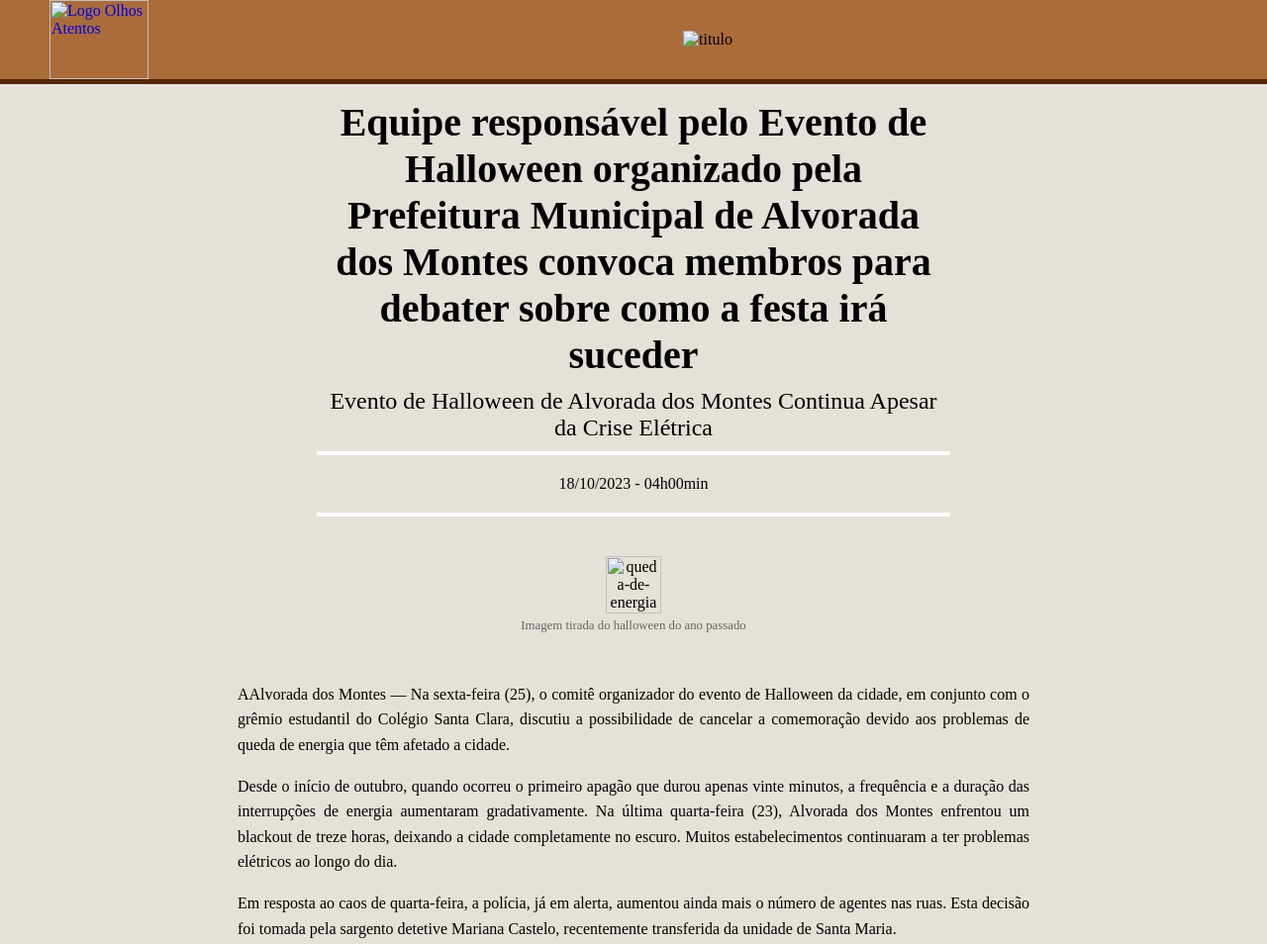
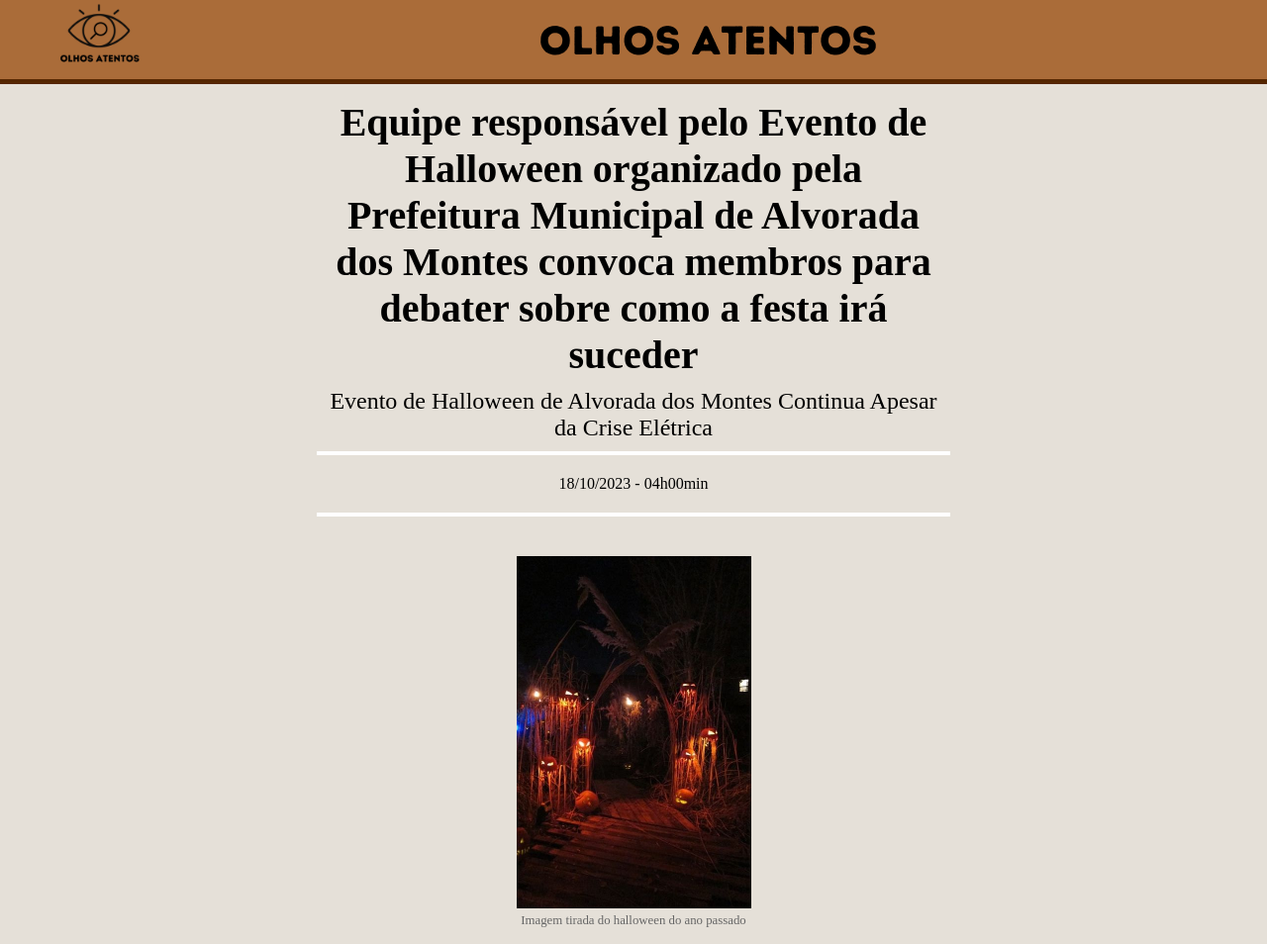
Before and after one commit to Renanoo2606/falha, a plain HTML site: page 25-10.html in a window 1280 px wide. Shown: the top 954 px of the page at 99% size. Drawn offline with Linux system fonts and the light colour scheme.

Commit message:
Update 25-10.html

```diff
--- a/25-10.html
+++ b/25-10.html
@@ -9,10 +9,10 @@
     <body>
         <header>
             <div id="logodiv">
-                <a href="index.html"><img id="logo" src="img/Olhos Atentos.png" alt="Logo Olhos Atentos"/></a>
+                <a href="index.html"><img id="logo" src="Olhos Atentos.png" alt="Logo Olhos Atentos"/></a>
             </div>
             <div id="central">
-                <img id="olhosatentos" src="img/Inserir um título.png" alt="titulo"/>
+                <img id="olhosatentos" src="Inserir um título.png" alt="titulo"/>
             </div>
         </header>
         <section id="titulo" class="titulo">
@@ -28,7 +28,7 @@
         </section>
         <section id="principal" class="principal">
             <div id="imagem">
-                <img id="queda" src="img/halloween.jpeg" alt="queda-de-energia"/>
+                <img id="queda" src="halloween.jpeg" alt="queda-de-energia"/>
                 <p>Imagem tirada do halloween do ano passado</p>
             </div>
             <div id="texto">
```
